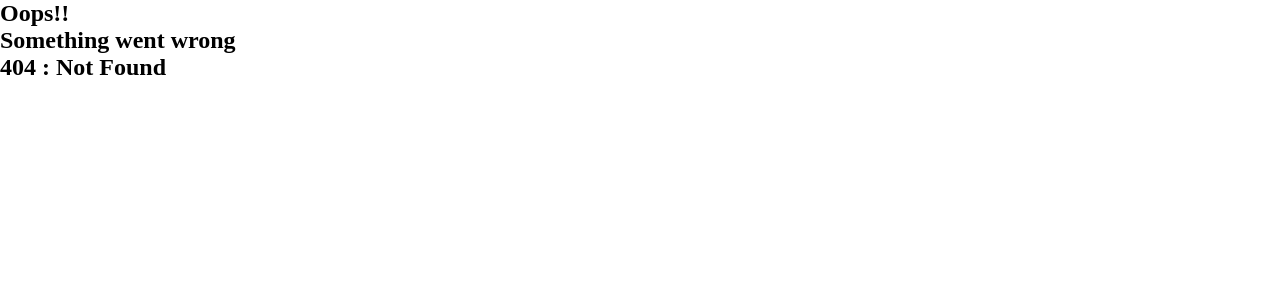
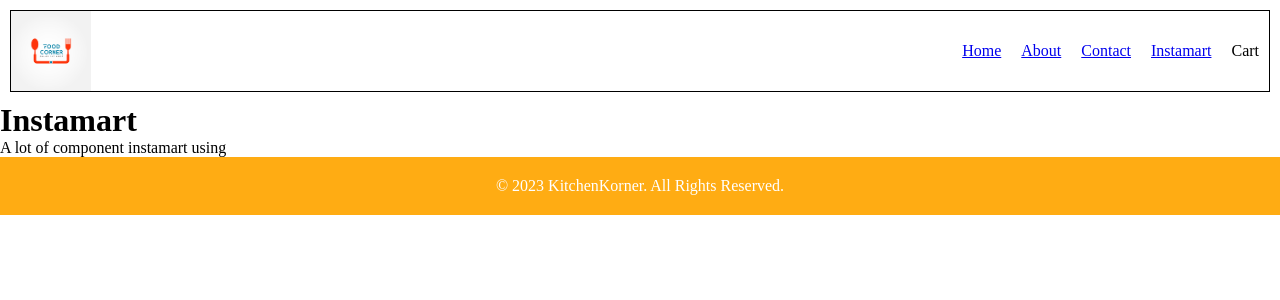
Before and after one commit to Aniket-ap/CuisineCorner, a React (Vite) app: page /instamart in a window 1280 px wide. Before the commit this address had no page. Shown: the top 300 px of the page. Built offline with nearby package versions, Linux system fonts and the light colour scheme.

Commit message:
Optimize code using lazy loading and suspense

```diff
--- a/src/App.js
+++ b/src/App.js
@@ -1,4 +1,4 @@
-import React from "react";
+import React, { lazy, Suspense } from "react";
 import ReactDOM from "react-dom/client";
 import Header from "./components/Header.js";
 import Body from "./components/Body.js";
@@ -8,6 +8,11 @@
 import PageNotFound from "./components/PageNotFound";
 import RestaurantMenu from "./components/RestaurantMenu";
 import { createBrowserRouter, RouterProvider, Outlet } from "react-router-dom";
+import Loader from "./components/Loader.js";
+// import Instamart from "./components/Instamart.js";
+
+// Dynamic Import
+const Instamart = lazy(() => import("./components/Instamart"));
 
 const AppLayout = () => {
   return (
@@ -41,6 +46,14 @@
         path: "/restaurant/:id",
         element: <RestaurantMenu />,
       },
+      {
+        path: "/instamart",
+        element: (
+          <Suspense fallback={<Loader/>}>
+            <Instamart />
+          </Suspense>
+        ),
+      },
     ],
   },
 ]);
--- a/src/components/Header.js
+++ b/src/components/Header.js
@@ -25,6 +25,9 @@
           <li>
             <Link to="/contact">Contact</Link>
           </li>
+          <li>
+            <Link to="/instamart">Instamart</Link>
+          </li>
 
           <li>Cart</li>
         </ul>
--- /dev/null
+++ b/src/components/Instamart.js
@@ -0,0 +1,12 @@
+import React from 'react'
+
+const Instamart = () => {
+  return (
+    <div>
+        <h1>Instamart</h1>
+        <p>A lot of component instamart using</p>
+    </div>
+  )
+}
+
+export default Instamart
```
